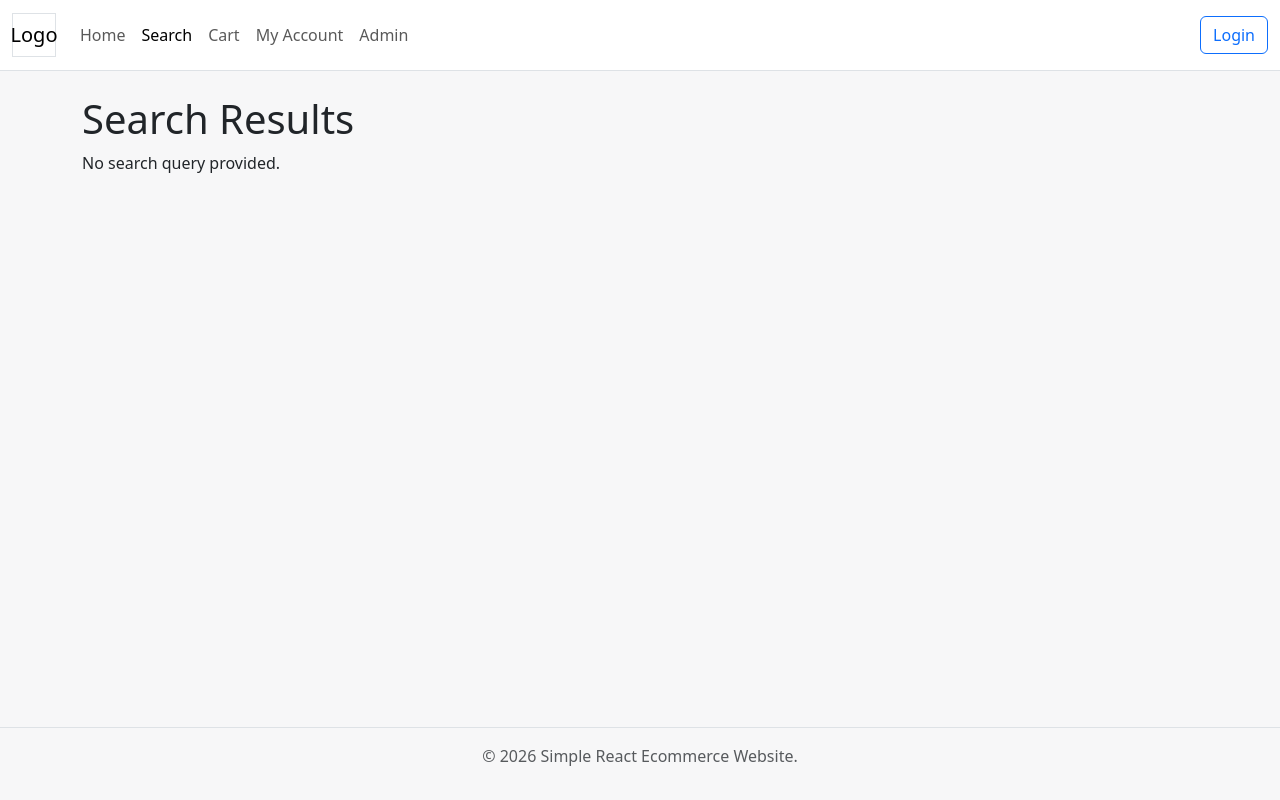
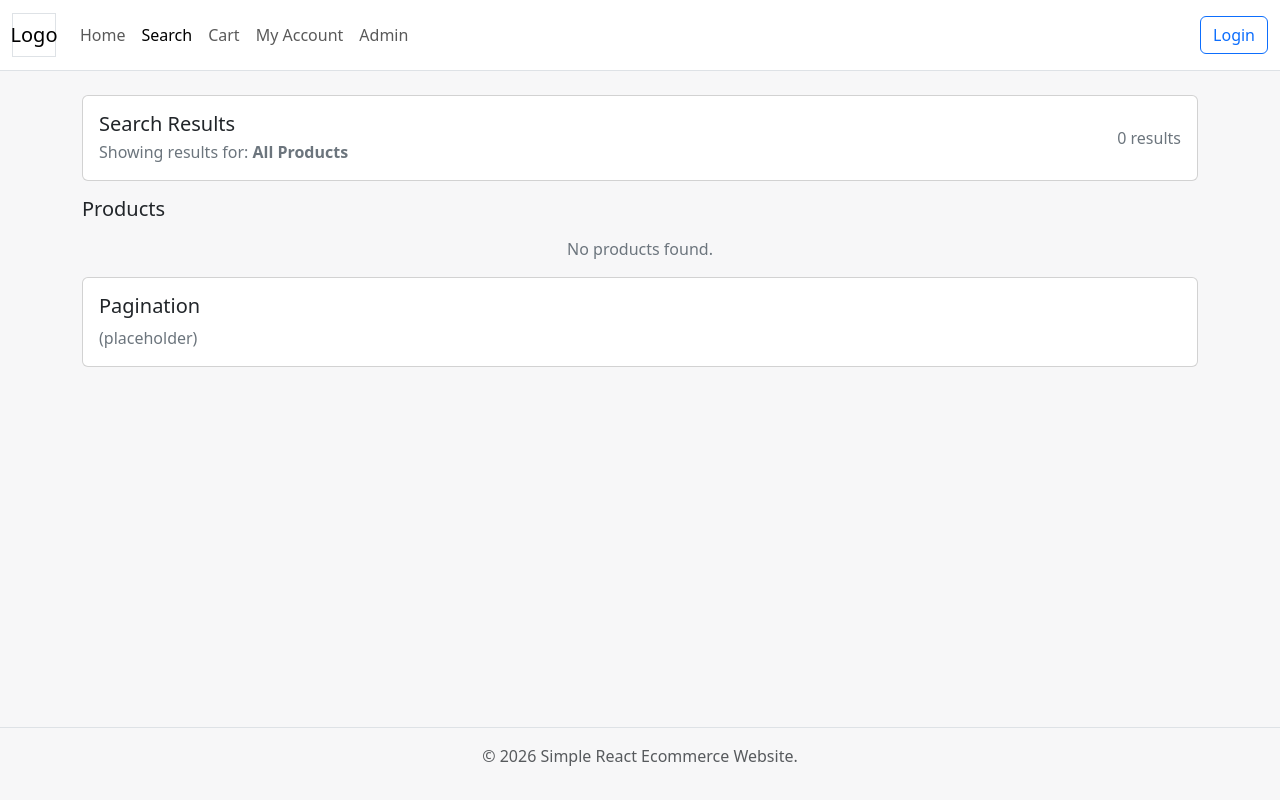
Before and after one commit to SillyRecon/simple-react-ecommerce, a React (Vite) app: page /search in a window 1280 px wide. Built offline with nearby package versions, Linux system fonts and the light colour scheme.

Commit message:
feature: Home page updated to fit wireframe defined before. Search page also updated.

```diff
--- a/src/pages/HomePage.jsx
+++ b/src/pages/HomePage.jsx
@@ -1,8 +1,41 @@
+import { Link } from 'react-router-dom';
+import ProductGrid from "../features/catalog/components/ProductGrid";
+import { categories, products } from '../features/catalog/mockData';
+
 export default function HomePage() {
+
+    const featuredProducts = products.filter((p) => p.featured).slice(0, 4);
+
     return (
         <div>
-            <h1>Welcome to the React E Commerce Store!</h1>
-            <p>The shop's products and product categories will go here.</p>
+            <div className="row g-3">
+                <div className="col-12 col-lg-6">
+                    <div className="card-body">
+                        <h5 className="card-title">Welcome to our store!</h5>
+                        <p className="text-secondary mb-1">Discover our wide range of products and enjoy shopping with us.</p>
+                        <p className="text-secondary mb-0">Shop Now</p>
+                    </div>
+                </div>
+            </div>
+
+            <div className="col-12 col-lg-6">
+                <div className="card">
+                    <div className="card-body">
+                        <h5 className="card-title">Store Departments</h5>
+                        <div className="d-flex flex-wrap gap-2">
+                            {categories.slice(0, 4).map((category) => (
+                                <Link key={category.id} to={`/c/${category.slug}`} className="btn btn-outline-secondary btn-sm">
+                                    {category.title}
+                                </Link>
+                            ))}
+                        </div>
+                    </div>
+                </div>
+            </div>
+            <hr className="my-4" />
+
+            <h2 className="mb-3">Featured Products</h2>
+            <ProductGrid products={featuredProducts} />
         </div>
     );
 }
--- a/src/pages/SearchPage.jsx
+++ b/src/pages/SearchPage.jsx
@@ -1,17 +1,40 @@
+import { useMemo } from "react";
 import { useSearchParams } from "react-router-dom";
+import ProductCard from "../features/catalog/components/ProductCard";
+import { products } from "../features/catalog/mockData";
+import ProductGrid from "../features/catalog/components/ProductGrid";
 
 export default function SearchPage() {
     const [searchParams] = useSearchParams();
-    const query = searchParams.get("q");
+    const query = (searchParams.get("q") || "").trim().toLocaleLowerCase();
+
+    const results = useMemo(() => {
+        if (!query) return [];
+        return products.filter((p) => p.title.toLocaleLowerCase().includes(query));
+    }, [query]);
 
     return (
         <div>
-            <h1>Search Results</h1>
-            {query ? (
-                <p>Showing results for: "{query}"</p>
-            ) : (
-                <p>No search query provided.</p>
-            )}
+
+            <div className="card mb-3">
+                <div className="card-body d-flex flex-column flex-md-row gap-2 align-items-md-center justify-content-between">
+                    <div>
+                        <h5 className="card-title mb-1">Search Results</h5>
+                        <div className="text-secondary">Showing results for: <strong>{query || "All Products"}</strong></div>
+                    </div>
+                    <div className="text-secondary">{results.length} {results.length === 1 ? "result" : "results"}</div>
+                </div>
+            </div>
+            <h5 className="mb-3">Products</h5>
+            <ProductGrid products={results} />
+
+            <div className="card mt-3">
+                <div className="card-body">
+                    <h5 className="card-title">Pagination</h5>
+                    <div className="text-secondary">(placeholder)</div>
+                </div>
+            </div>
+
         </div>
     );
 }
```
